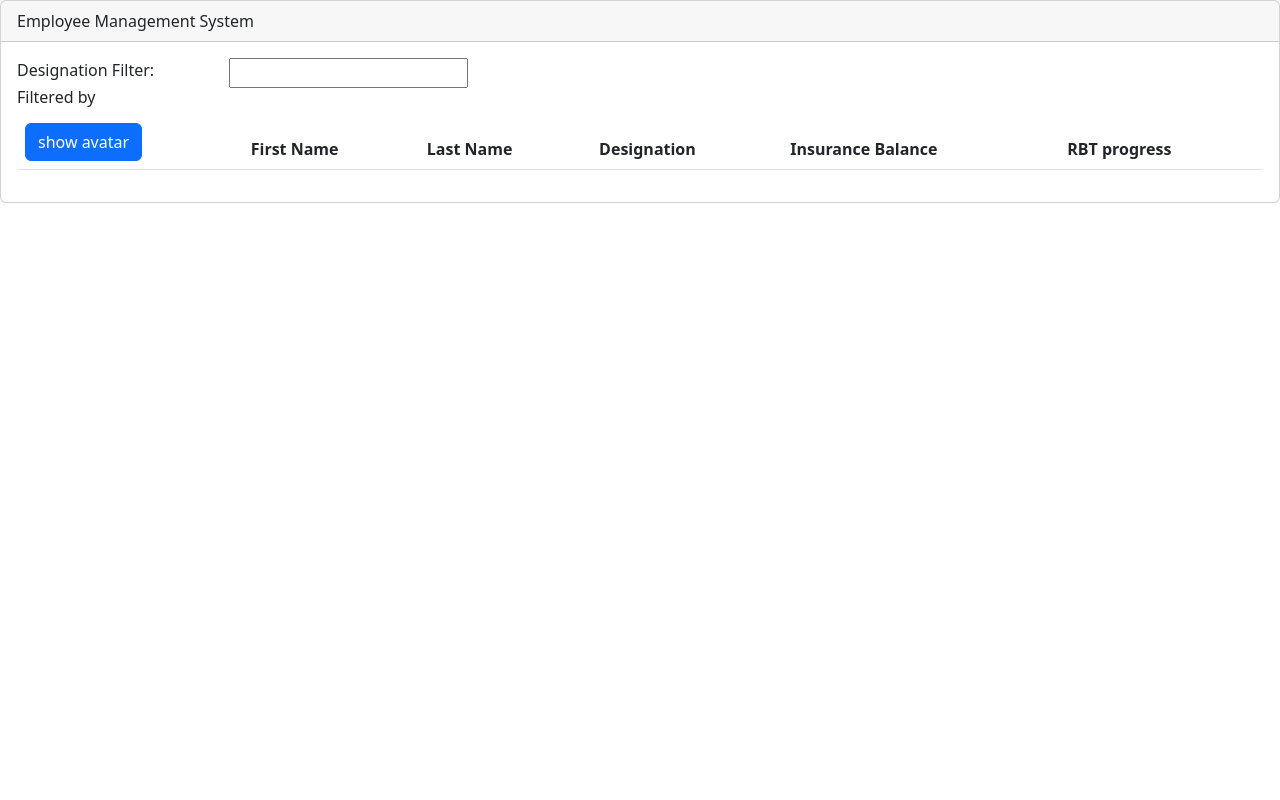
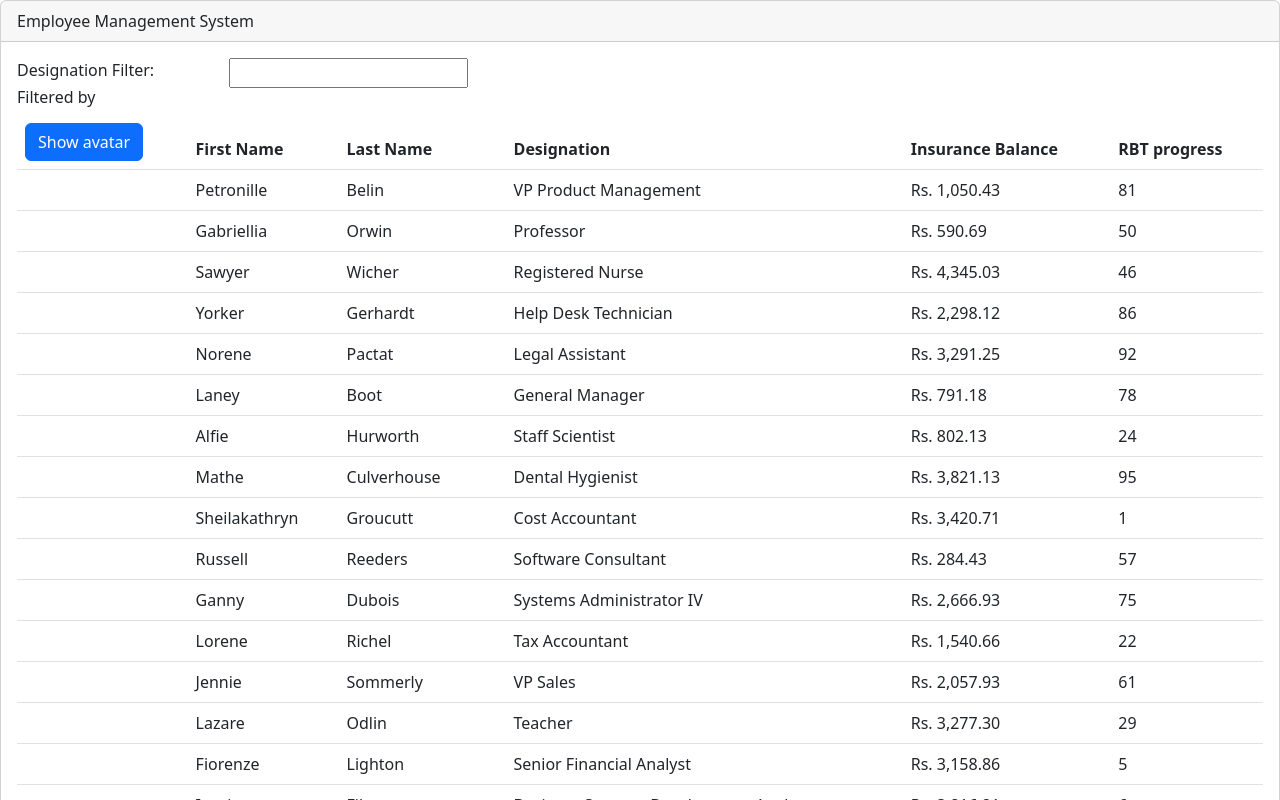
Before and after one commit to ThusharaSamaraweera/EMS-with-Angular, an Angular app: page / in a window 1280 px wide. Shown: the top 800 px of the page. Built offline with nearby package versions, Linux system fonts and the light colour scheme.

Commit message:
list emloyees

```diff
--- a/src/app/app.module.ts
+++ b/src/app/app.module.ts
@@ -3,11 +3,13 @@ import { BrowserModule } from '@angular/platform-browser';
 
 import { AppComponent } from './app.component';
 import { EmployeesComponent } from './employees/employees.component';
+import { LkrFormatterPipe } from './shared/lkr-formatter.pipe';
 
 @NgModule({
   declarations: [
     AppComponent,
-    EmployeesComponent
+    EmployeesComponent,
+    LkrFormatterPipe
   ],
   imports: [
     BrowserModule
--- a/src/app/employees/employees.component.html
+++ b/src/app/employees/employees.component.html
@@ -1,5 +1,5 @@
 <div class="card">
-  <div class="card-header">{{title}}</div>
+  <div class="card-header">{{ title }}</div>
   <div class="card-body">
     <div class="row">
       <div class="col-md-2">Designation Filter:</div>
@@ -12,11 +12,13 @@
         </div>
       </div>
       <div class="table-resposive">
-        <table class="table" *ngIf="employees.length" >
+        <table class="table" *ngIf="employees.length">
           <thead>
             <tr>
               <th>
-                <button class="btn btn-primary">show avatar</button>
+                <button class="btn btn-primary" (click)="toggleIcon()">
+                  {{ showIcon ? "Hide" : "Show" }} avatar
+                </button>
               </th>
               <th>First Name</th>
               <th>Last Name</th>
@@ -25,6 +27,24 @@
               <th>RBT progress</th>
             </tr>
           </thead>
+          <tbody>
+            <tr *ngFor="let employee of employees">
+              <td>
+                <img [src]="employee.icon" *ngIf="showIcon" />
+              </td>
+              <td>{{ employee.firstName }}</td>
+              <td>{{ employee.lastName }}</td>
+              <td>{{ employee.designation }}</td>
+              <td>
+                {{
+                  employee.insuranceBalance
+                    | currency: "LKR":"symbol":"3.2-2"
+                    | lkrFormatter: "Rs. "
+                }}
+              </td>
+              <td>{{ employee.rbtProgress }}</td>
+            </tr>
+          </tbody>
         </table>
       </div>
     </div>
--- a/src/app/employees/employees.component.ts
+++ b/src/app/employees/employees.component.ts
@@ -9,8 +9,13 @@ import employees from './data/employees.json';
 export class EmployeesComponent implements OnInit {
   title: string = 'Employee Management System';
   employees: any[] = employees;
+  showIcon: boolean = false;
 
   constructor() {}
 
-  ngOnInit(): void {}
+  ngOnInit(): void { }
+
+  toggleIcon() {
+    this.showIcon = !this.showIcon;
+  }
 }
--- /dev/null
+++ b/src/app/shared/lkr-formatter.pipe.ts
@@ -0,0 +1,10 @@
+import { Pipe, PipeTransform } from '@angular/core';
+
+@Pipe({
+  name: 'lkrFormatter',
+})
+export class LkrFormatterPipe implements PipeTransform {
+  transform(value: any, symbol: string): unknown {
+    return value.substr(0, 3) === 'LKR' ? value.replace('LKR', symbol) : value;
+  }
+}
```
